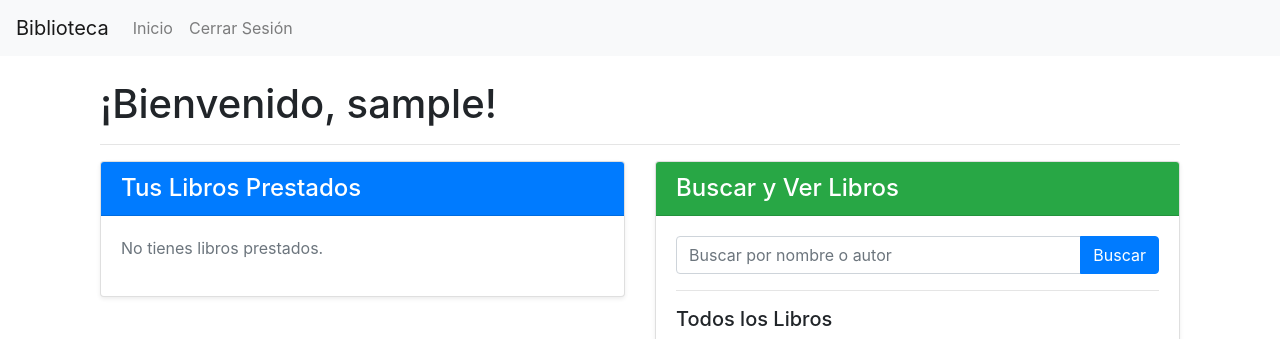
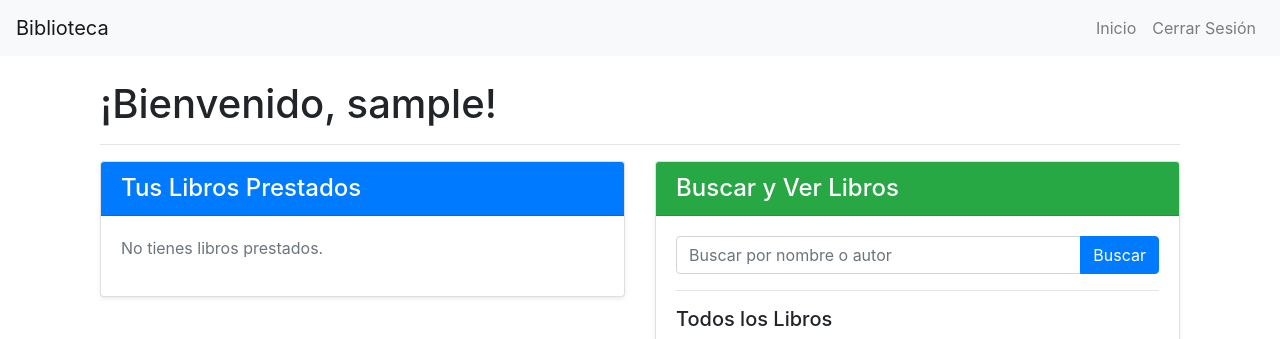
Before and after one commit to alejohenaoe/prueba-desarrollo, a Flask app: page /buscar in a window 1280 px wide. Shown: the top 339 px of the page. Run offline with Flask 3, Linux system fonts and the light colour scheme; the visitor is signed in with stand-in values (Sample User, id 1); data that the repository does not hold is empty; some libraries are stand-ins or nearby versions.

Commit message:
funcionalidad responsiva

```diff
--- a/templates/base.html
+++ b/templates/base.html
@@ -2,16 +2,23 @@
 <html lang="es">
 <head>
   <meta charset="UTF-8">
+  <meta name="viewport" content="width=device-width, initial-scale=1, shrink-to-fit=no">
   <title>{% block title %}Biblioteca{% endblock %}</title>
   <link rel="stylesheet" href="{{ url_for('static', filename='estilos.css') }}">
   <!-- Bootstrap CSS-->
-  <link rel="stylesheet" href="https://maxcdn.bootstrapcdn.com/bootstrap/4.5.2/css/bootstrap.min.css">
+  <link rel="stylesheet" href="https://stackpath.bootstrapcdn.com/bootstrap/4.5.2/css/bootstrap.min.css">
 </head>
 <body>
   <nav class="navbar navbar-expand-lg navbar-light bg-light">
     <a class="navbar-brand" href="{{ url_for('buscar') }}">Biblioteca</a>
-    <div class="collapse navbar-collapse">
-      <ul class="navbar-nav mr-auto">
+    <!-- Botón para desplegar el menú en móviles -->
+    <button class="navbar-toggler" type="button" data-toggle="collapse" data-target="#navbarSupportedContent"
+            aria-controls="navbarSupportedContent" aria-expanded="false" aria-label="Toggle navigation">
+      <span class="navbar-toggler-icon"></span>
+    </button>
+
+    <div class="collapse navbar-collapse" id="navbarSupportedContent">
+      <ul class="navbar-nav ml-auto">
         {% if current_user.is_authenticated %}
         <li class="nav-item">
           <a class="nav-link" href="{{ url_for('buscar') }}">Inicio</a>
@@ -30,7 +37,6 @@
       </ul>
     </div>
   </nav>
-
 
   <div class="container mt-4">
     {% with messages = get_flashed_messages(with_categories=true) %}
```
